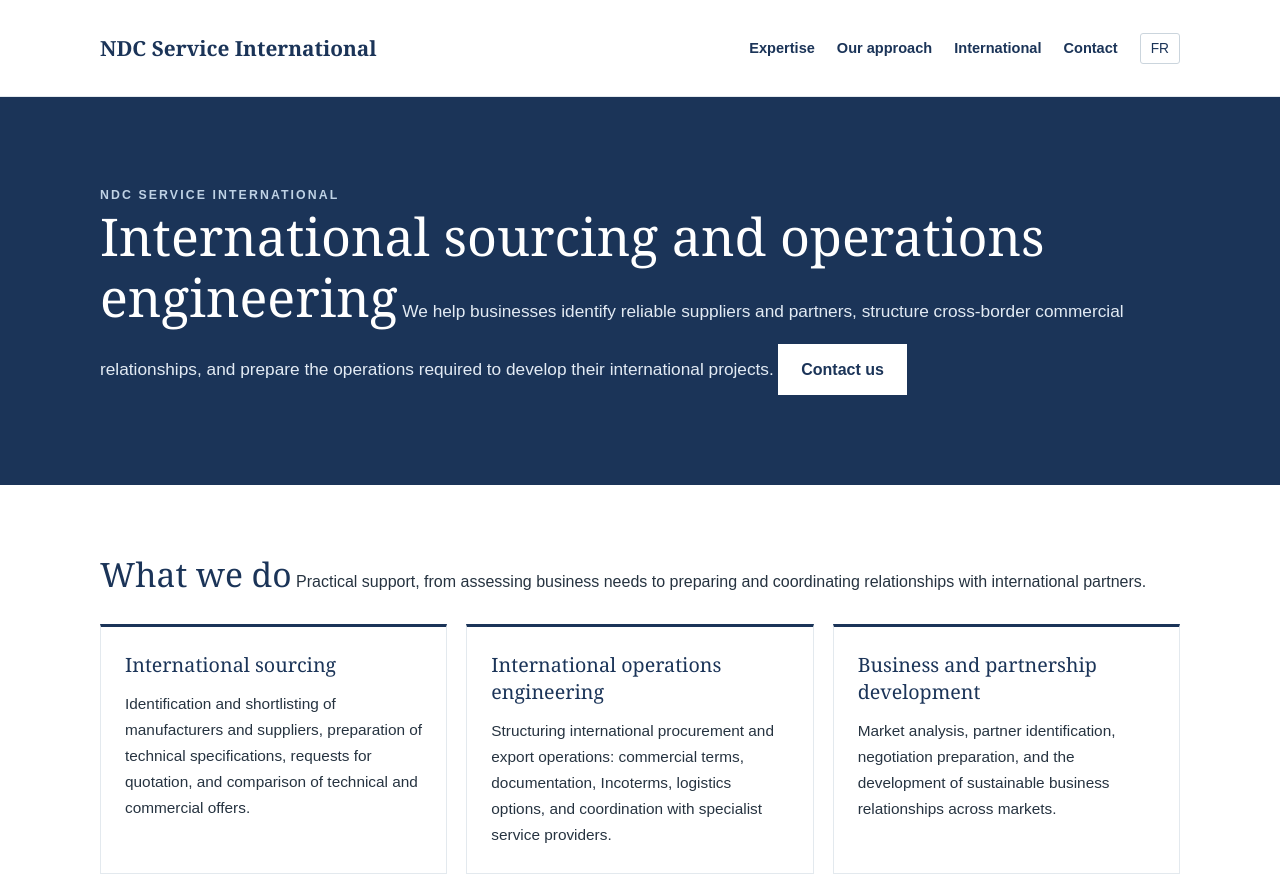
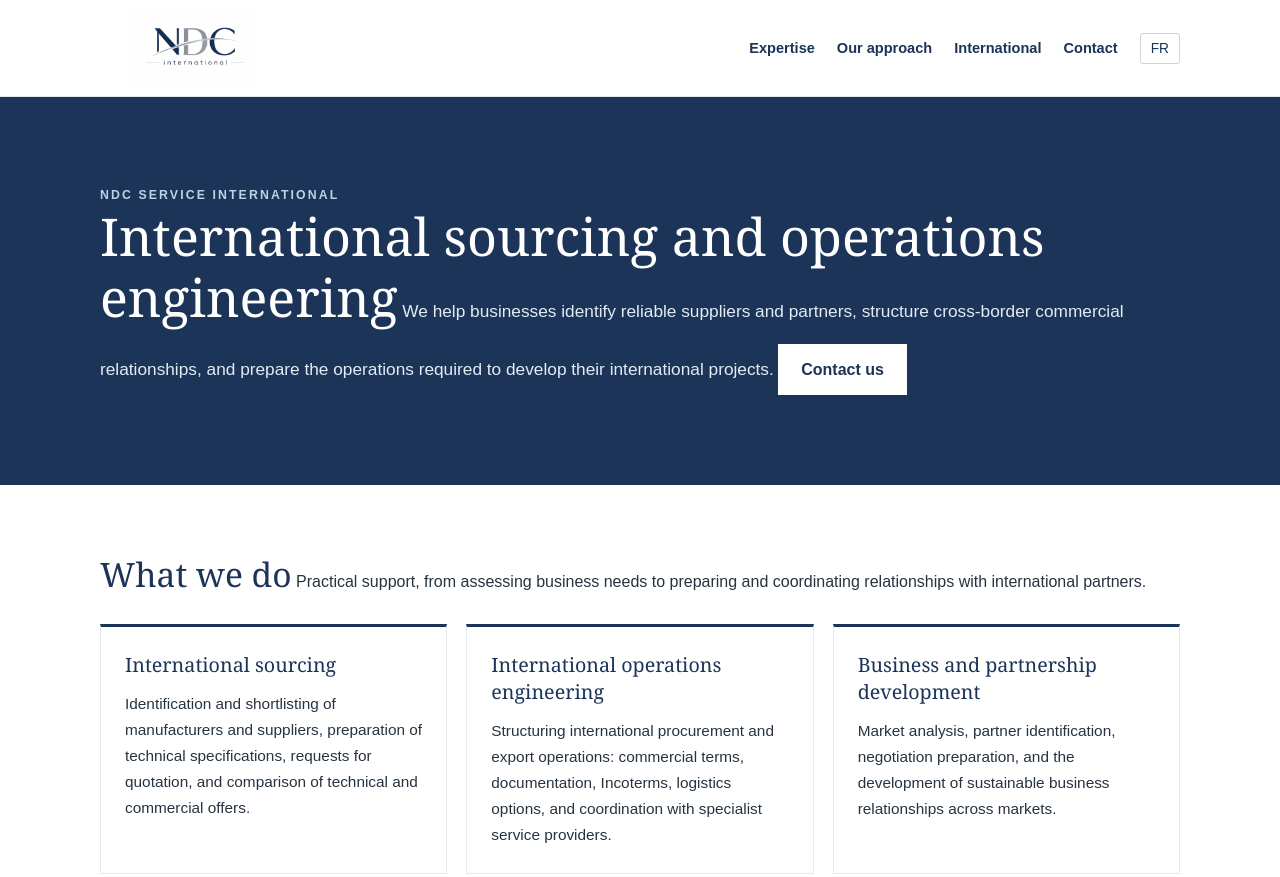
Before and after one commit to NathalieDuguet777/ndcinternational-site, a plain HTML site: page index.html in a window 1280 px wide. Shown: the top 877 px of the page. Drawn offline with Linux system fonts and the light colour scheme.

Commit message:
Connect website to uploaded original NDC logo

```diff
--- a/index.html
+++ b/index.html
@@ -5,7 +5,7 @@
 <meta name="viewport" content="width=device-width,initial-scale=1">
 <meta name="description" content="NDC Service International — sourcing, développement commercial international et ingénierie d'opérations internationales.">
 <title>NDC Service International | Sourcing & International Operations</title>
-<link rel="icon" href="logo.png">
+<link rel="icon" href="logo%20NDC.jpg">
 <style>
 :root{--navy:#1b3458;--slate:#687889;--line:#e3e9ee;--light:#f4f7f9;--text:#263340}
 *{box-sizing:border-box}html{scroll-behavior:smooth}body{margin:0;font:16px/1.7 Arial,Helvetica,sans-serif;color:var(--text);background:white}a{color:inherit}.container{width:min(1080px,calc(100% - 42px));margin:auto}
@@ -19,7 +19,7 @@ section{padding:68px 0}h2{font:normal clamp(1.65rem,3vw,2.1rem)/1.3 Georgia,'Tim
 </head>
 <body>
 <header><div class="container">
-<a class="brand" href="#top" aria-label="NDC Service International"><img src="logo.png" alt="NDC Service International" onerror="this.style.display='none';this.nextElementSibling.style.display='inline'"><span class="brand-fallback">NDC Service International</span></a>
+<a class="brand" href="#top" aria-label="NDC Service International"><img src="logo%20NDC.jpg" alt="NDC Service International" onerror="this.style.display='none';this.nextElementSibling.style.display='inline'"><span class="brand-fallback">NDC Service International</span></a>
 <nav aria-label="Navigation">
 <a href="#expertises"><span data-lang="fr">Expertises</span><span data-lang="en">Expertise</span></a>
 <a href="#approche"><span data-lang="fr">Notre approche</span><span data-lang="en">Our approach</span></a>
```
